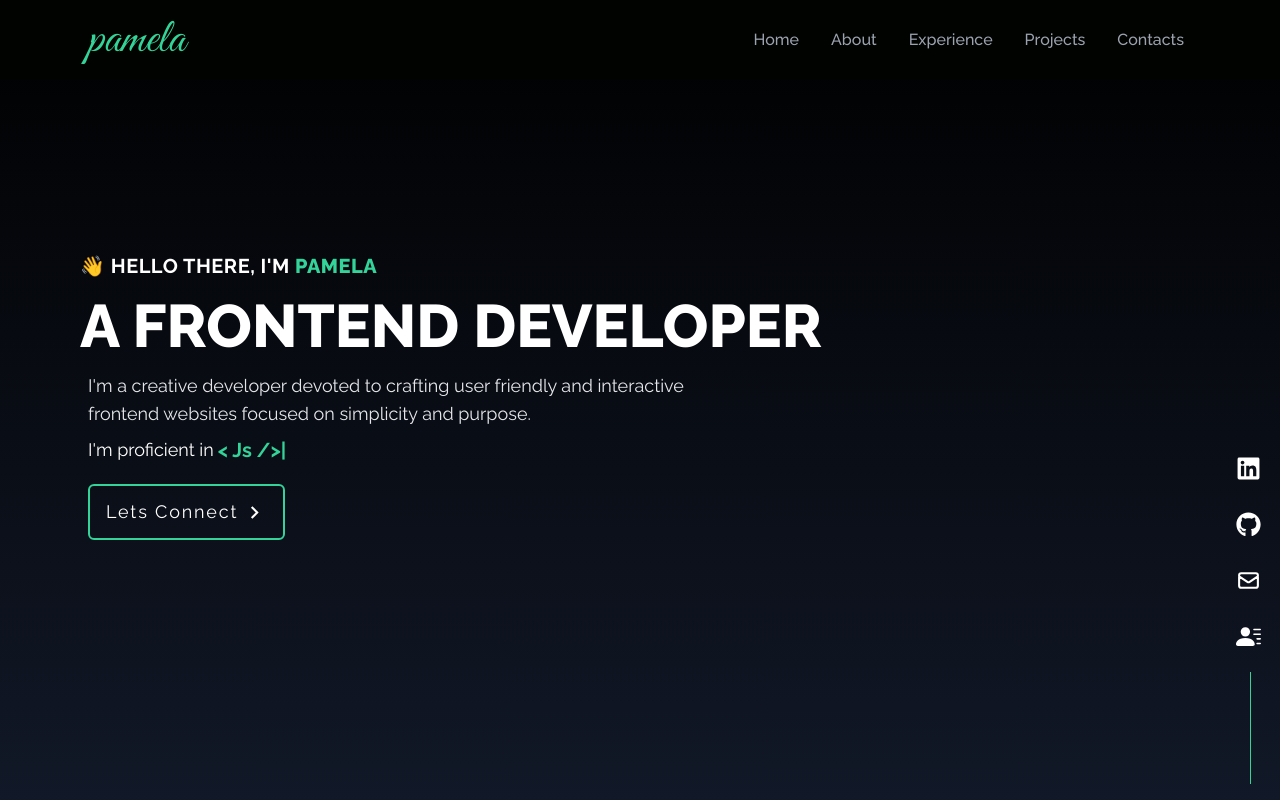
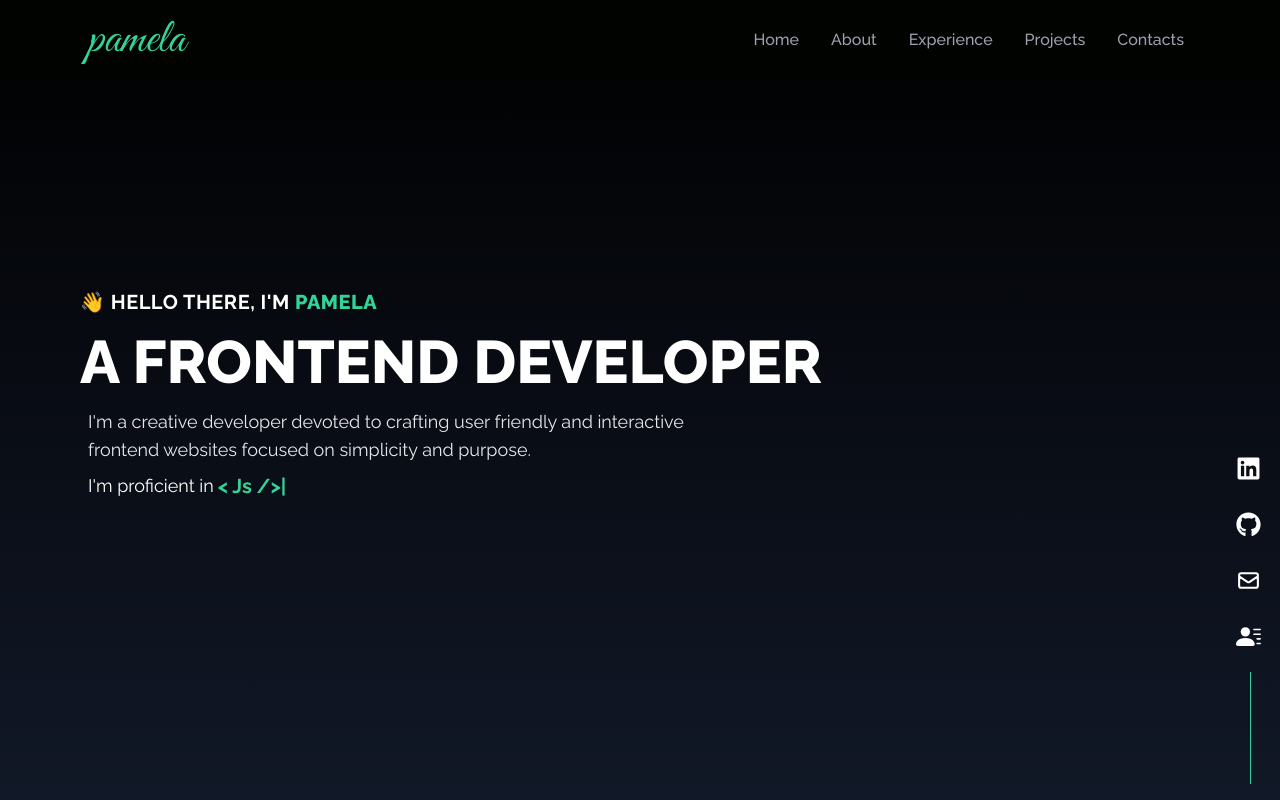
Before and after one commit to Iwumezie-pamela/pams-portfolio, a React (Vite) app: page / in a window 1280 px wide. Shown: the top 800 px of the page. Built offline with nearby package versions, Linux system fonts and the light colour scheme; the HTML template or start-up script is replaced by a standard one.

Commit message:
added framer motion animation

```diff
--- a/src/App.jsx
+++ b/src/App.jsx
@@ -1,15 +1,14 @@
-import { useState } from 'react'
-import About from './components/About'
-import Home from './components/Home'
-import Navbar from './components/Navbar'
-import Experience from './components/Experience'
-import Projects from './components/Project'
-import Contact from './components/Contact'
-import Socials from './components/Socials'
-
+import { useState } from 'react';
+import About from './components/About';
+import Home from './components/Home';
+import Navbar from './components/Navbar';
+import Experience from './components/Experience';
+import Projects from './components/Project';
+import Contact from './components/Contact';
+import Socials from './components/Socials';
 function App() {
   return (
-    <div className='App'>
+    <>
       <Navbar />
       <Home />
       <About />
@@ -17,8 +16,8 @@ function App() {
       <Projects />
       <Contact />
       <Socials />
-    </div>
-  )
+    </>
+  );
 }
 
-export default App
+export default App;
--- a/src/components/About.jsx
+++ b/src/components/About.jsx
@@ -5,7 +5,7 @@ import { motion } from 'framer-motion';
 import { useInView } from 'react-intersection-observer';
 
 const About = () => {
-  const { ref, inView } = useInView();
+  // const { ref, inView } = useInView();
   return (
     <section
       id='about'
@@ -19,10 +19,10 @@ const About = () => {
       </h1>
 
       <div
-        ref={ref}
+        // ref={ref}
         className='flex flex-col justify-center max-w-screen-lg mx-auto h-full w-full md:flex-row '
       >
-        {inView && (
+        {/* {inView && ( */}
         <motion.div
           // animate={{ y: 0 }}
           // initial={{ y: 300 }}
@@ -49,8 +49,8 @@ const About = () => {
             className=' md:max-w-5xl rounded-2xl mx-auto w-[50%] md:w-[50%] lg:w-[45%] '
           />
         </motion.div>
-        )}
-        {inView && (
+        {/* )} */}
+        {/* {inView && ( */}
         <motion.div
           initial={{
             x: 500,
@@ -67,13 +67,13 @@ const About = () => {
           }}
         >
           <p className='max-w-md p-2 text-center md:text-left leading-7 pt-8 md:pt-0 md:max-w-[1042px] mx-auto lg:text-lg'>
-              I am a Technically astute front-end developer with an experience
-              in managing and configuring ReactJs. A proven track record of
-              hands on experience in Html,Css and JavaScript in
-              analysing,designing and implementing solutions to drive positive
-              changes to optimize business processes. Seeking a challenging role
-              where i can deploy my IT skill set to make transformative
-              differences whilst nurturing a thriving developer career pathway
+            I am a Technically astute front-end developer with an experience in
+            managing and configuring ReactJs. A proven track record of hands on
+            experience in Html,Css and JavaScript in analysing,designing and
+            implementing solutions to drive positive changes to optimize
+            business processes. Seeking a challenging role where i can deploy my
+            IT skill set to make transformative differences whilst nurturing a
+            thriving developer career pathway
           </p>
           <a
             href='#projects'
@@ -85,7 +85,7 @@ const About = () => {
             </span>
           </a>
         </motion.div>
-        )}
+        {/* )} */}
       </div>
     </section>
   );
--- a/src/components/Contact.jsx
+++ b/src/components/Contact.jsx
@@ -7,12 +7,12 @@ const Contact = () => {
 
   return (
     <section
-      ref={ref}
+      // ref={ref}
       id='contacts'
       className='bg-gradient-to-b from-black to-gray-900 w-full md:h-screen text-white p-4'
     >
       <div className='flex flex-col justify-center max-w-screen-lg mx-auto h-full w-full'>
-        {inView && (
+        {/* {inView && ( */}
         <motion.div
           initial={{
             x: -200,
@@ -32,13 +32,11 @@ const Contact = () => {
           <p className='text-4xl font-bold relative before:h-1 before:rounded-lg before:absolute before:bottom-0 before:w-28 md:pt-6 before:bg-emerald-400 pb-2 pt-16 '>
             Contact
           </p>
-            <p className='py-6'>
-              Submit the form below to get in touch with me
-            </p>
+          <p className='py-6'>Submit the form below to get in touch with me</p>
         </motion.div>
-        )}
+        {/* )} */}
 
-        {inView && (
+        {/* {inView && ( */}
         <motion.div
           initial={{ scale: 0 }}
           animate={{ scale: 1 }}
@@ -82,7 +80,7 @@ const Contact = () => {
             </button>
           </form>
         </motion.div>
-        )}
+        {/* )} */}
       </div>
     </section>
   );
--- a/src/components/Experience.jsx
+++ b/src/components/Experience.jsx
@@ -12,7 +12,7 @@ import git from '../assets/git.png';
 import github from '../assets/github.png';
 
 const Experience = () => {
-  const { ref, inView } = useInView();
+  // const { ref, inView } = useInView();
   const techStacks = [
     {
       id: 1,
@@ -66,12 +66,12 @@ const Experience = () => {
 
   return (
     <section
-      ref={ref}
+      // ref={ref}
       id='experience'
       className='bg-gradient-to-b from-black to-gray-900 w-full md:h-screen text-white p-4 '
     >
       <div className='max-w-screen-lg  p-4 mx-auto  flex flex-col justify-center w-full h-full'>
-        {inView && (
+        {/* {inView && ( */}
         <motion.div
           initial={{
             x: -500,
@@ -90,13 +90,11 @@ const Experience = () => {
           <p className='text-4xl font-bold relative before:h-1 before:rounded-lg before:absolute before:bottom-0 before:w-28 md:pt-8  before:bg-emerald-400 pb-2 pt-16  '>
             Tech Stacks
           </p>
-            <p className='py-6 text-lg'>
-              These are the technologies i work with
-            </p>
+          <p className='py-6 text-lg'>These are the technologies i work with</p>
         </motion.div>
-        )}
+        {/* )} */}
 
-        {inView && (
+        {/* {inView && ( */}
         <motion.div
           initial={{ scale: 0 }}
           animate={{ scale: 1 }}
@@ -133,7 +131,7 @@ const Experience = () => {
             );
           })}
         </motion.div>
-        )}
+        {/* )} */}
       </div>
     </section>
   );
--- a/src/components/Home.jsx
+++ b/src/components/Home.jsx
@@ -5,14 +5,14 @@ import { motion } from 'framer-motion';
 import { useInView } from 'react-intersection-observer';
 
 const Home = () => {
-  const { ref, inView } = useInView();
+  // const { ref, inView } = useInView();
   return (
     <section
-      ref={ref}
+      // ref={ref}
       id='home'
       className='bg-gradient-to-b from-black to-gray-900 md:px-20 text-white h-screen w-full'
     >
-      {inView && (
+      {/* {inView && ( */}
       <motion.div
         initial={{
           x: -500,
@@ -70,19 +70,19 @@ const Home = () => {
           />
         </div>
 
-          <div className='px-2'>
+        {/* <div className='px-2 '>
           <a
             href='#contacts'
-              className='group w-fit flex items-center rounded-md border-2 border-emerald-400 py-3 px-4  my-2 capitalize hover:bg-gray-100 text-lg hover:border-white transition-all ease-in-out duration-300  hover:text-[#000300] tracking-widest cursor-pointer'
+            className='flex group w-fit  items-center rounded-md border-2 border-emerald-400 py-3 px-4  my-2 capitalize hover:bg-gray-100 text-lg hover:border-white transition-all ease-in-out duration-300  hover:text-[#000300] tracking-widest cursor-pointer'
           >
             Lets connect
             <span className='group-hover:rotate-90 duration-300'>
               <MdOutlineKeyboardArrowRight size={25} className='ml-1' />
             </span>
           </a>
-          </div>
+        </div> */}
       </motion.div>
-      )}
+      {/* )} */}
     </section>
   );
 };
--- a/src/components/Project.jsx
+++ b/src/components/Project.jsx
@@ -9,7 +9,7 @@ import { motion } from 'framer-motion';
 import { useInView } from 'react-intersection-observer';
 
 const Projects = () => {
-  const { ref, inView } = useInView();
+  // const { ref, inView } = useInView();
   const portfolio = [
     {
       id: 1,
@@ -50,12 +50,12 @@ const Projects = () => {
   ];
   return (
     <section
-      ref={ref}
+      // ref={ref}
       id='projects'
       className='bg-gradient-to-b from-black to-gray-900 w-full md:h-screen text-white'
     >
       <div className='max-w-screen-lg p-4 mx-auto flex flex-col justify-center w-full h-full'>
-        {inView && (
+        {/* {inView && ( */}
         <motion.div
           initial={{
             x: -500,
@@ -77,8 +77,8 @@ const Projects = () => {
           </p>
           <p className='py-2 text-lg'>Check out some of my work right here</p>
         </motion.div>
-        )}
-        {inView && (
+        {/* )} */}
+        {/* {inView && ( */}
         <motion.div
           initial={{
             x: 500,
@@ -124,7 +124,7 @@ const Projects = () => {
             );
           })}
         </motion.div>
-        )}
+        {/* // )} */}
       </div>
     </section>
   );
```
Lines whose indentation alone changed are shown as unchanged.
